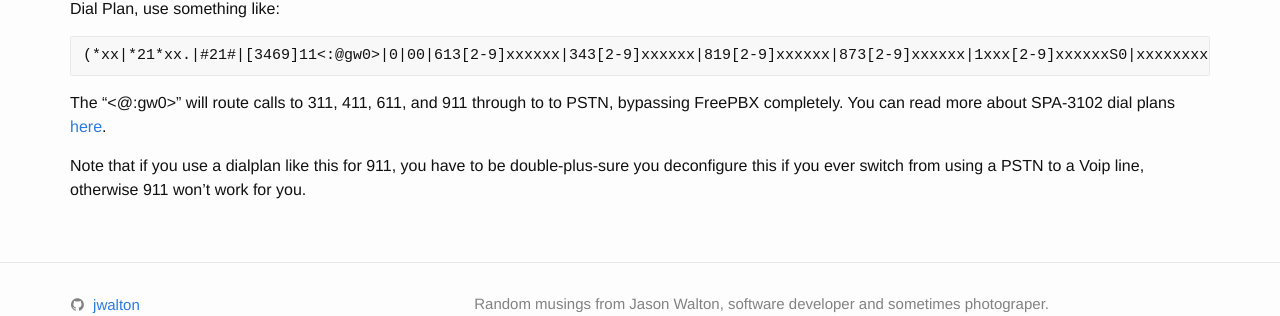
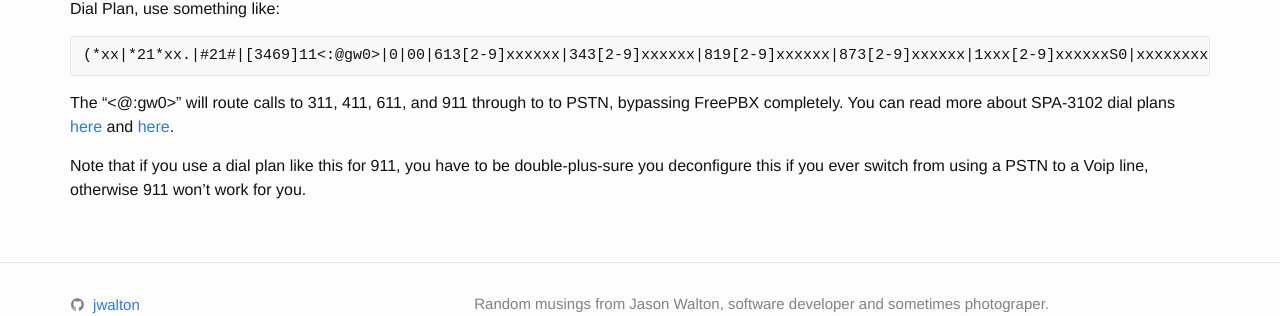
Before and after one commit to jwalton/thedreaming.org, a Jekyll site: the page built from _posts/2014-09-26-setting-up-freepbx.md, in a window 1280 px wide and 900 px high, scrolled down 4034 px. Shown: the part 464-780 px from the top of the window. Built offline with Jekyll 4.4.1, drawn with Linux system fonts in a browser that asks for light colours; comment, search, counter and statistics services are not loaded.

```diff
--- a/_posts/2014-09-26-setting-up-freepbx.md
+++ b/_posts/2014-09-26-setting-up-freepbx.md
@@ -179,6 +179,6 @@ Alternatively, if you have a real PSTN line plugged into your SPA-3102, you can
 
     (*xx|*21*xx.|#21#|[3469]11<:@gw0>|0|00|613[2-9]xxxxxx|343[2-9]xxxxxx|819[2-9]xxxxxx|873[2-9]xxxxxx|1xxx[2-9]xxxxxxS0|xxxxxxxxxxxx.)
 
-The "<@:gw0>" will route calls to 311, 411, 611, and 911 through to to PSTN, bypassing FreePBX completely.  You can read more about SPA-3102 dial plans [here](http://voicent.com/predictive-dialer/blog/index.php/predictive-dialer/380/spa3102-dial-plan).
+The "<@:gw0>" will route calls to 311, 411, 611, and 911 through to to PSTN, bypassing FreePBX completely.  You can read more about SPA-3102 dial plans [here](http://voicent.com/predictive-dialer/blog/index.php/predictive-dialer/380/spa3102-dial-plan) and [here](http://www.cisco.com/c/en/us/support/docs/collaboration-endpoints/spa901-1-line-ip-phone/108747-pqa-108747.html).
 
-Note that if you use a dialplan like this for 911, you have to be double-plus-sure you deconfigure this if you ever switch from using a PSTN to a Voip line, otherwise 911 won't work for you.
+Note that if you use a dial plan like this for 911, you have to be double-plus-sure you deconfigure this if you ever switch from using a PSTN to a Voip line, otherwise 911 won't work for you.
```
Also changed, not shown: _posts/2014-09-08-alphabet-lol.md (+2 -1 lines).
